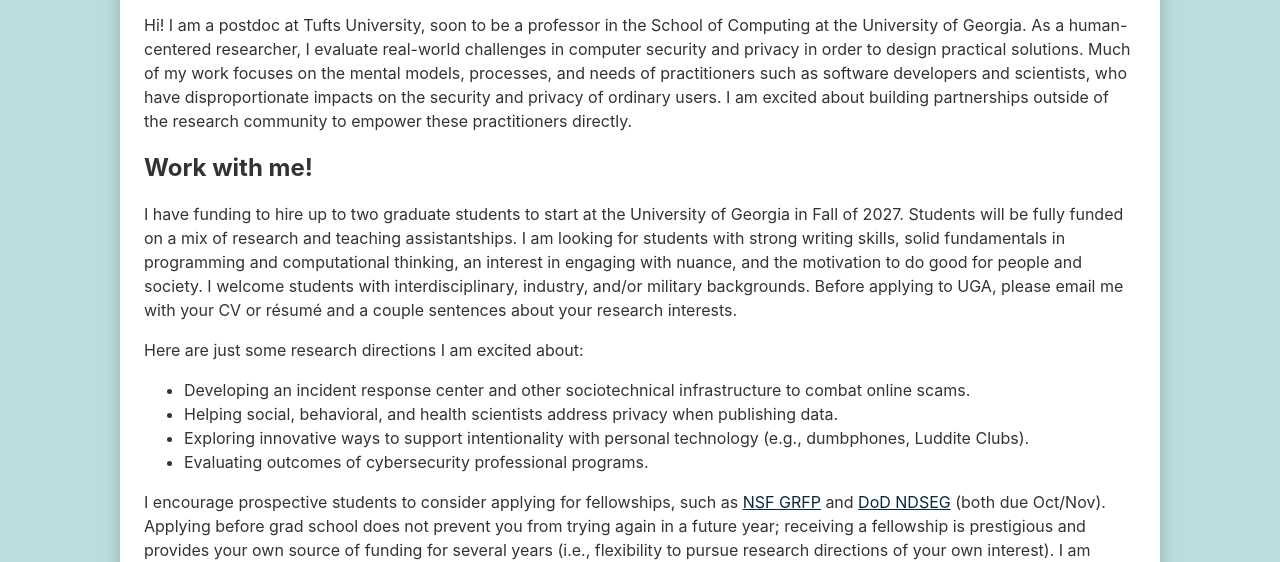
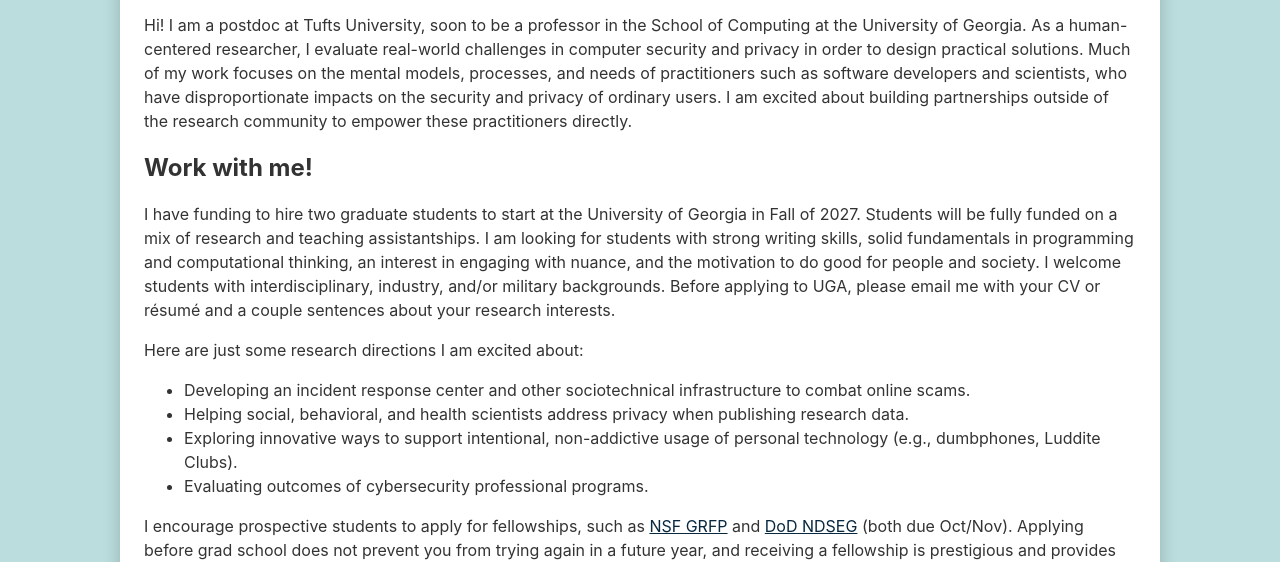
Before and after one commit to oatnewguo/personal-website, an Eleventy site: page content/index.njk in a window 1280 px wide. Shown: the part 400-962 px from the top of the page. Built offline with nearby package versions, Linux system fonts and the light colour scheme; Eleventy itself is replaced by a stand-in of ours; files that its build step writes are made by us from their sources.

Commit message:
small edits to wording

```diff
--- a/content/index.njk
+++ b/content/index.njk
@@ -26,17 +26,17 @@
 
 <h2>Work with me!</h2>
 
-<p>I have funding to hire up to two graduate students to start at the University of Georgia in Fall of 2027. Students will be fully funded on a mix of research and teaching assistantships. I am looking for students with strong writing skills, solid fundamentals in programming and computational thinking, an interest in engaging with nuance, and the motivation to do good for people and society. I welcome students with interdisciplinary, industry, and/or military backgrounds. Before applying to UGA, please email me with your CV or résumé and a couple sentences about your research interests.</p>
+<p>I have funding to hire two graduate students to start at the University of Georgia in Fall of 2027. Students will be fully funded on a mix of research and teaching assistantships. I am looking for students with strong writing skills, solid fundamentals in programming and computational thinking, an interest in engaging with nuance, and the motivation to do good for people and society. I welcome students with interdisciplinary, industry, and/or military backgrounds. Before applying to UGA, please email me with your CV or résumé and a couple sentences about your research interests.</p>
 
 <p>Here are just some research directions I am excited about:</p>
 <ul>
   <li>Developing an incident response center and other sociotechnical infrastructure to combat online scams.</li>
-  <li>Helping social, behavioral, and health scientists address privacy when publishing data.</li>
-  <li>Exploring innovative ways to support intentionality with personal technology (e.g., dumbphones, Luddite Clubs).</li>
+  <li>Helping social, behavioral, and health scientists address privacy when publishing research data.</li>
+  <li>Exploring innovative ways to support intentional, non-addictive usage of personal technology (e.g., dumbphones, Luddite Clubs).</li>
   <li>Evaluating outcomes of cybersecurity professional programs.</li>
 </ul>
 
-<p>I encourage prospective students to consider applying for fellowships, such as <a href="https://www.nsfgrfp.org/" target="_blank">NSF GRFP</a> and <a href="https://ndseg.org/" target="_blank">DoD NDSEG</a> (both due Oct/Nov). Applying before grad school does not prevent you from trying again in a future year; receiving a fellowship is prestigious and provides your own source of funding for several years (i.e., flexibility to pursue research directions of your own interest). I am potentially able to provide input and feedback on your application, so please reach out early to discuss!</p>
+<p>I encourage prospective students to apply for fellowships, such as <a href="https://www.nsfgrfp.org/" target="_blank">NSF GRFP</a> and <a href="https://ndseg.org/" target="_blank">DoD NDSEG</a> (both due Oct/Nov). Applying before grad school does not prevent you from trying again in a future year, and receiving a fellowship is prestigious and provides your own source of funding for several years (i.e., flexibility to pursue research directions of your own interest). I am potentially able to provide input and feedback on your application, so please reach out early to discuss!</p>
 
 {% set pubCount = collections.pub | length %}
 <h1 style="margin-bottom: 0">Recent Publications</h1>
```
